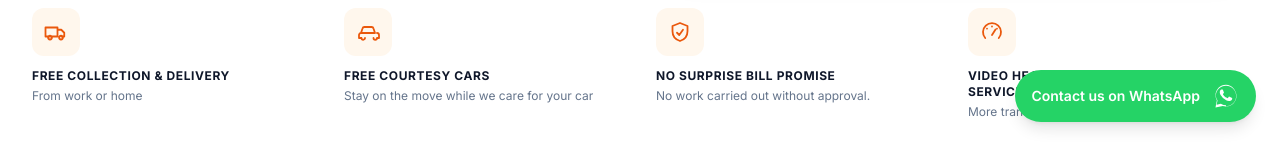
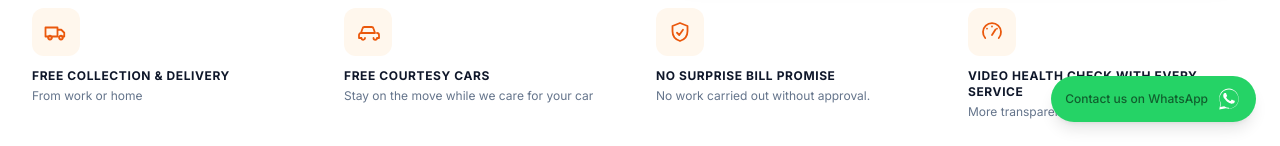
Before and after one commit to Rajveer3303/ignition-autocare-website, a Next.js app: page / in a window 1280 px wide. Shown: the part 654-800 px from the top of the page. Built offline with nearby package versions, Linux system fonts and the light colour scheme.

Commit message:
WhatsApp button: small label that fades after 10 seconds
Label text is small, semi-transparent dark, disappears after 10s leaving just the icon.

Co-Authored-By: Claude Sonnet 4.6 <noreply@anthropic.com>

```diff
--- a/components/WhatsAppButton.tsx
+++ b/components/WhatsAppButton.tsx
@@ -1,4 +1,5 @@
 "use client";
+import { useEffect, useState } from "react";
 
 const WA_NUMBER = "447401302273";
 const WA_MESSAGE = encodeURIComponent(
@@ -7,22 +8,35 @@ const WA_MESSAGE = encodeURIComponent(
 const WA_HREF = `https://wa.me/${WA_NUMBER}?text=${WA_MESSAGE}`;
 
 export default function WhatsAppButton() {
+  const [showLabel, setShowLabel] = useState(true);
+
+  useEffect(() => {
+    const t = setTimeout(() => setShowLabel(false), 10000);
+    return () => clearTimeout(t);
+  }, []);
+
   return (
     <a
       href={WA_HREF}
       target="_blank"
       rel="noopener noreferrer"
       aria-label="Chat with us on WhatsApp"
-      className="fixed bottom-6 right-6 z-50 flex items-center gap-3 rounded-full py-3 pl-4 pr-4 shadow-lg transition-transform duration-200 hover:scale-105 focus:outline-none focus:ring-4 focus:ring-green-400/50"
-      style={{ backgroundColor: "#25D366" }}
+      className="fixed bottom-6 right-6 z-50 flex items-center gap-2 rounded-full shadow-lg transition-all duration-500 hover:scale-105 focus:outline-none focus:ring-4 focus:ring-green-400/50"
+      style={{ backgroundColor: "#25D366", padding: "10px 14px" }}
     >
-      <span className="text-sm font-semibold text-white whitespace-nowrap">Contact us on WhatsApp</span>
-      {/* WhatsApp SVG logo */}
+      {showLabel && (
+        <span
+          className="text-xs font-medium whitespace-nowrap transition-opacity duration-500"
+          style={{ color: "rgba(0,0,0,0.55)" }}
+        >
+          Contact us on WhatsApp
+        </span>
+      )}
       <svg
         xmlns="http://www.w3.org/2000/svg"
         viewBox="0 0 32 32"
-        width="28"
-        height="28"
+        width="26"
+        height="26"
         fill="white"
         className="shrink-0"
       >
```
